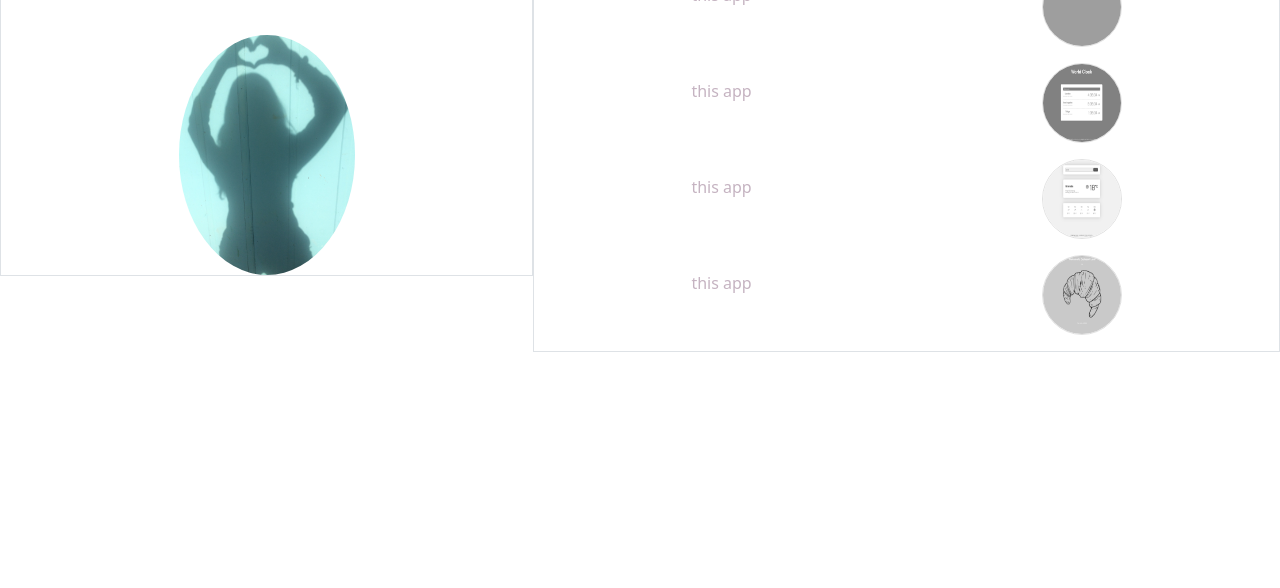
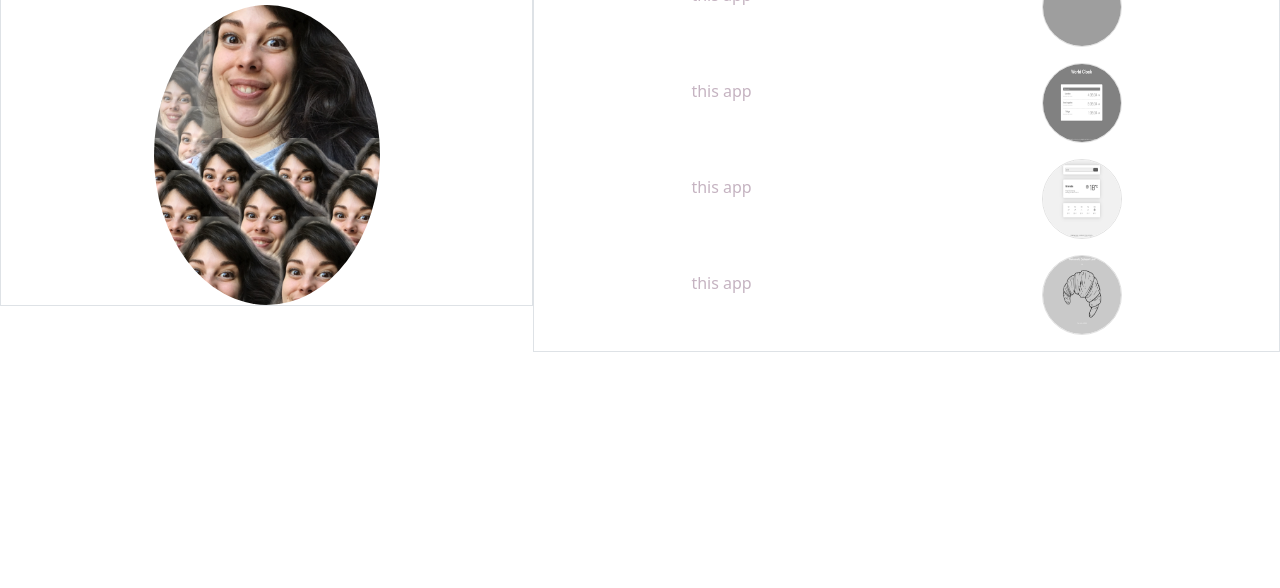
Before and after one commit to HaideeAC/RESPONSIVE-PORTFOLIO, a plain HTML site: page index.html in a window 1280 px wide. Shown: the part 212-800 px from the top of the page. Drawn offline with nearby package versions, Linux system fonts and the light colour scheme; grey boxes are pictures that could not be loaded.

Commit message:
remeasure imgs

```diff
--- a/index.html
+++ b/index.html
@@ -72,7 +72,7 @@
               <h1 class="col-md-12 p-3 mt-3 h1 font1">HAIDEE ÁLVAREZ</h1>
               <img
                 class="col-md-12 main-image img-fluid mx-auto"
-                src="/images/main.jpeg"
+                src="/images/main.jpg"
               />
             </div>
           </div>
--- a/style.css
+++ b/style.css
@@ -149,15 +149,13 @@
 /* Name animation (START) */
 @keyframes stretchUp {
   0% {
-    display: none;
-    letter-spacing: -8px;
+    transform: translateY(-5vmin);
   }
   50% {
     letter-spacing: 8px;
   }
   100% {
     letter-spacing: 3px;
-    transform: translateY(-5vmin);
   }
 }
 
@@ -179,12 +177,13 @@
 }
 
 .main-image {
-  width: 25vmin;
-  height: 30vmin;
+  object-fit: cover;
+  width: 250px;
+  height: 300px;
   border-radius: 50%;
 }
 
-@media (min-width: 768px) {
+@media (width >= 768px) {
   .container,
   .container-md,
   .container-sm {
@@ -194,8 +193,11 @@
     animation: stretchUp 1s ease-in 0.5s forwards;
   }
 }
-@media (min-device-width: 414px) and (max-device-width: 767px) and (-webkit-min-device-pixel-ratio: 3) {
+@media (width <= 767px) {
   .h1 {
     animation: none;
   }
+  .main-image {
+    height: 80px;
+  }
 }
```
Also changed, not shown: images/main.jpeg (deleted), images/main.jpg (added).
